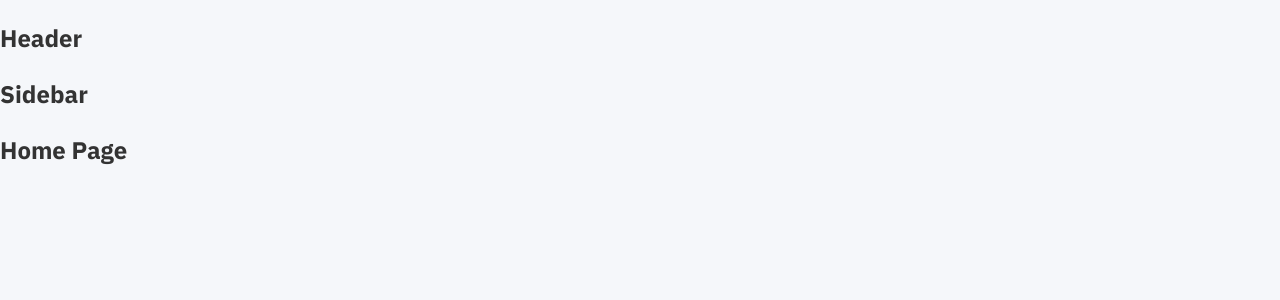
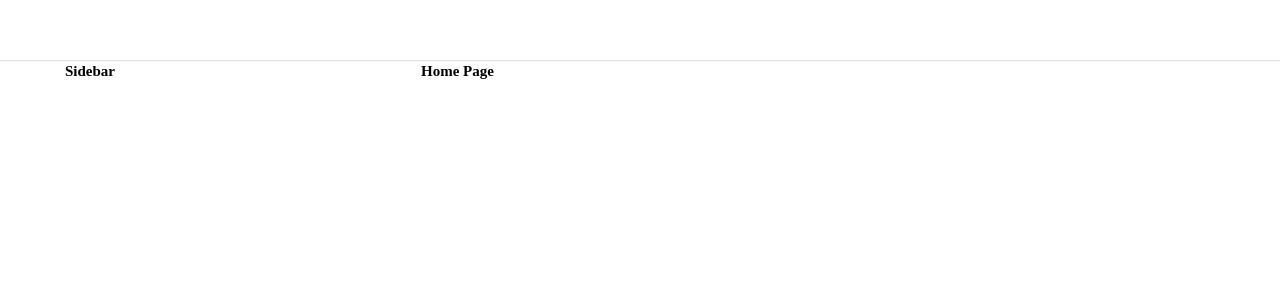
Before and after one commit to phungvanvuluan/tiktok-ui, a React (Create React App) app: page / in a window 1280 px wide. Shown: the top 300 px of the page. Built offline with nearby package versions, Linux system fonts and the light colour scheme.

Commit message:
Dựng khung Layout mặc định

```diff
--- a/package.json
+++ b/package.json
@@ -7,6 +7,7 @@
     "@testing-library/jest-dom": "^6.9.1",
     "@testing-library/react": "^16.3.1",
     "@testing-library/user-event": "^13.5.0",
+    "classnames": "^2.5.1",
     "normalize.css": "^8.0.1",
     "react": "^19.2.3",
     "react-dom": "^19.2.3",
--- a/src/components/GlobalStyles/GlobalStyles.scss
+++ b/src/components/GlobalStyles/GlobalStyles.scss
@@ -3,49 +3,22 @@
 
 :root {
     --color-primary: #fe2c55;
-    --color-secondary: #50e3c2;
-    --color-background: #f5f7fa;
-    --color-text: #333333;
-    --font-family-base: 'IBM Plex Sans', sans-serif;
-    --font-size-base: 16px;
-    --spacing-base: 1rem;
-    --border-radius-base: 4px;
-    --box-shadow-base: 0 2px 4px rgba(0, 0, 0, 0.1);
-    line-height: 1.5;
-    text-rendering: optimizeSpeed;
+
+    //default layout
+    --default-layout-header-height: 60px;
+    --default-layout-width: 1150px;
 }
 * {
     box-sizing: border-box;
+    margin: 0;
+    padding: 0;
 }
 body {
     font-family: var(--font-family-base);
     font-size: var(--font-size-base);
-    background-color: var(--color-background);
-    color: var(--color-text);
-    margin: 0;
-    padding: 0;
+    line-height: 1.5;
+    text-rendering: optimizeSpeed;
 }
-a {
-    color: var(--color-primary);
-    text-decoration: none;
-    &:hover {
-        text-decoration: underline;
-    }
-}
-input,
-textarea {
-    font-family: var(--font-family-base);
-    font-size: var(--font-size-base);
-    padding: calc(var(--spacing-base) / 2);
-    border: 1px solid #ccc;
-    border-radius: var(--border-radius-base);
-    box-shadow: var(--box-shadow-base);
-    &:focus {
-        border-color: var(--color-primary);
-        outline: none;
-    }
-}
-
 html {
     font-size: 62.5%;
 }
--- /dev/null
+++ b/src/components/Layout/DefaultLayout/DefaultLayout.module.scss
@@ -0,0 +1,12 @@
+.wrapper {
+    display: flex;
+    flex-direction: column;
+    align-items: center;
+}
+.container {
+    width: var(--default-layout-width);
+    display: flex;
+}
+.content {
+    flex: 1;
+}
--- /dev/null
+++ b/src/components/Layout/DefaultLayout/Sidebar/Sidebar.module.scss
@@ -0,0 +1,3 @@
+.wrapper {
+    width: 356px;
+}
--- a/src/components/Layout/DefaultLayout/Sidebar/index.js
+++ b/src/components/Layout/DefaultLayout/Sidebar/index.js
@@ -1,5 +1,14 @@
+import classNames from 'classnames/bind';
+import styles from './Sidebar.module.scss';
+
+const cx = classNames.bind(styles);
+
 function Sidebar() {
-    return <h2>Sidebar </h2>;
+    return (
+        <aside className={cx('wrapper')}>
+            <h2>Sidebar</h2>
+        </aside>
+    );
 }
 
 export default Sidebar;
--- a/src/components/Layout/DefaultLayout/index.js
+++ b/src/components/Layout/DefaultLayout/index.js
@@ -1,12 +1,17 @@
+import classNames from 'classnames/bind';
+import styles from './DefaultLayout.module.scss';
 import Header from '~/components/Layout/components/Header';
 import Sidebar from './Sidebar';
+
+const cx = classNames.bind(styles);
+
 function DefaultLayout({ children }) {
     return (
-        <div>
+        <div className={cx('wrapper')}>
             <Header />
-            <div className="container">
+            <div className={cx('container')}>
                 <Sidebar />
-                <div className="content">{children}</div>
+                <div className={cx('content')}>{children}</div>
             </div>
         </div>
     );
--- /dev/null
+++ b/src/components/Layout/components/Header/Header.module.scss
@@ -0,0 +1,11 @@
+.wrapper {
+    width: 100%;
+    height: var(--default-layout-header-height);
+    box-shadow: 0px 1px 1px rgb(0 0 0 / 12%);
+    display: flex;
+    justify-content: center;
+}
+.inner {
+    height: 100%;
+    width: var(--default-layout-width);
+}
--- a/src/components/Layout/components/Header/index.js
+++ b/src/components/Layout/components/Header/index.js
@@ -1,5 +1,14 @@
+import classNames from 'classnames/bind';
+import styles from './Header.module.scss';
+
+const cx = classNames.bind(styles);
+
 function Header() {
-    return <h2>Header </h2>;
+    return (
+        <header className={cx('wrapper')}>
+            <div className={cx('inner')}></div>
+        </header>
+    );
 }
 
 export default Header;
```
Also changed, not shown: 1 other file (tests, documents, lock files or other folders).
